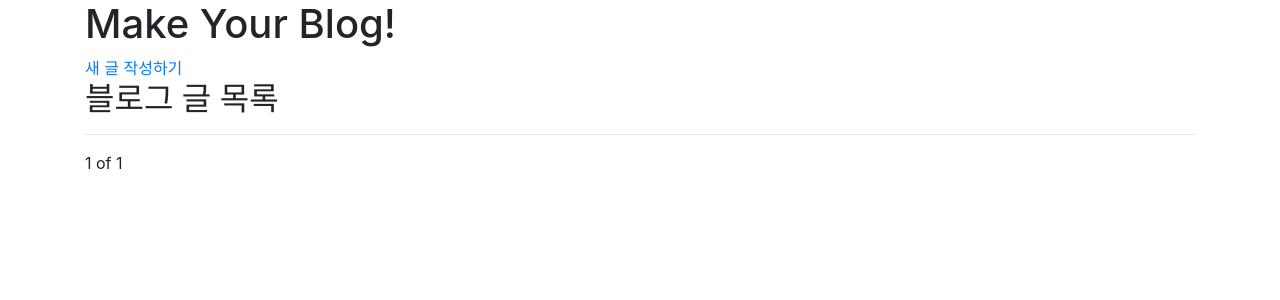
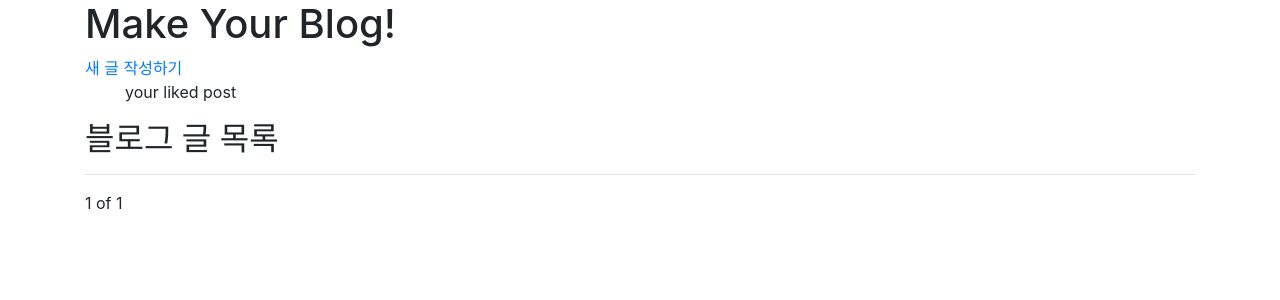
Before and after one commit to rkdtmddnjs97/deploy, a Django app: page / in a window 1280 px wide. Shown: the part 56-356 px from the top of the page. Run offline with Django 3.2, Linux system fonts and the light colour scheme; the visitor is signed in with stand-in values (Sample User, id 1); data that the repository does not hold is empty; some libraries are stand-ins or nearby versions.

Commit message:
M:N 관계 완성

```diff
--- a/blog/admin.py
+++ b/blog/admin.py
@@ -1,4 +1,5 @@
 from django.contrib import admin
-from .models import Post
+from .models import Post,Comment
 # Register your models here.
 admin.site.register(Post)
+admin.site.register(Comment)
--- a/blog/templates/home.html
+++ b/blog/templates/home.html
@@ -5,12 +5,20 @@
     <h1>Make Your Blog! </h1>
     {% if user.is_authenticated %}
     <a href="{% url 'new'%}">새 글 작성하기 </a>
+    <ul>your liked post</ul>
+    {%for post in liked_post %}
+    <a href="{% url 'detail' post.id %}">
+        <li>{{post.title}}</li>
+    </a>
+    {%endfor%}
+
     {% endif %}
     <h2>블로그 글 목록</h2>
     <hr>
     <div class="row">
         {% for post in blogs %}
-        <div class="card col-4">
+        <div class="col-4">
+            <div class="card">
                 <a href="{% url 'detail' post.id %}">
                     <b>제목 : {{post.title}}</b>
                 </a>
@@ -19,7 +27,7 @@
                 <hr>
                 {{post.pub_date}}
             </div>
-
+        </div>
 
         {% endfor %}
     </div>
--- a/blog/urls.py
+++ b/blog/urls.py
@@ -9,4 +9,6 @@ urlpatterns = [
     path('edit/<int:post_id>', views.edit, name="edit"),
     path('update/<int:post_id>', views.update, name="update"),
     path('delete/<int:post_id>', views.delete, name="delete"),
+    path('new_comment/<int:post_id>', views.new_comment, name="new_comment"),
+    path('like/<int:post_id>', views.like, name="like"),
 ]
--- a/blog/views.py
+++ b/blog/views.py
@@ -1,5 +1,5 @@
 from django.shortcuts import render, get_object_or_404, redirect
-from .models import Post
+from .models import Post, Comment
 from django.utils import timezone
 from django.core.paginator import Paginator
 
@@ -7,14 +7,22 @@ from django.core.paginator import Paginator
 
 def home(request):
     post_list = Post.objects.all()
+    if request.user.is_authenticated:
+        my_liked_post = Post.objects.filter(user = request.user)
+    else:
+        my_liked_post = None
     paginator = Paginator(post_list, 3)
     page = request.GET.get('page')
     blogs = paginator.get_page(page)
-    return render(request, 'home.html', {'blogs':blogs})
+    return render(request, 'home.html', {'blogs':blogs,
+                                        'liked_post':my_liked_post
+                                        }
+                                        )
 
 def detail(request,post_id):
     post = get_object_or_404(Post, pk=post_id)
-    return render(request, 'detail.html', {'post':post})
+    comments_list = Comment.objects.filter(post = post_id)
+    return render(request, 'detail.html', {'post':post, 'comments':comments_list})
 
 def new(request):
     return render(request, 'new.html')
@@ -43,3 +51,20 @@ def delete(request, post_id):
     delete_post=Post.objects.get(id=post_id)
     delete_post.delete()
     return redirect('home')
+
+def new_comment(request, post_id):
+    comment = Comment()
+    comment.writer = request.POST['writer']
+    comment.content = request.POST['content']
+    comment.post = get_object_or_404(Post, pk=post_id)
+    comment.save()
+    return redirect('detail', post_id)
+
+def like(request,post_id):
+    post=get_object_or_404(Post, pk = post_id)
+    if post.user.filter(username=request.user.username).exists():
+        post.user.remove(request.user)
+    else:
+        post.user.add(request.user)
+    post.save()
+    return redirect('detail', post_id)
```
Also changed, not shown: blog/models.py (+6 -1 lines), blog/templates/detail.html (+28 -2 lines), blog/migrations/0002_comment.py (added), blog/migrations/0003_post_user.py (added). Lines whose indentation alone changed are shown as unchanged.
